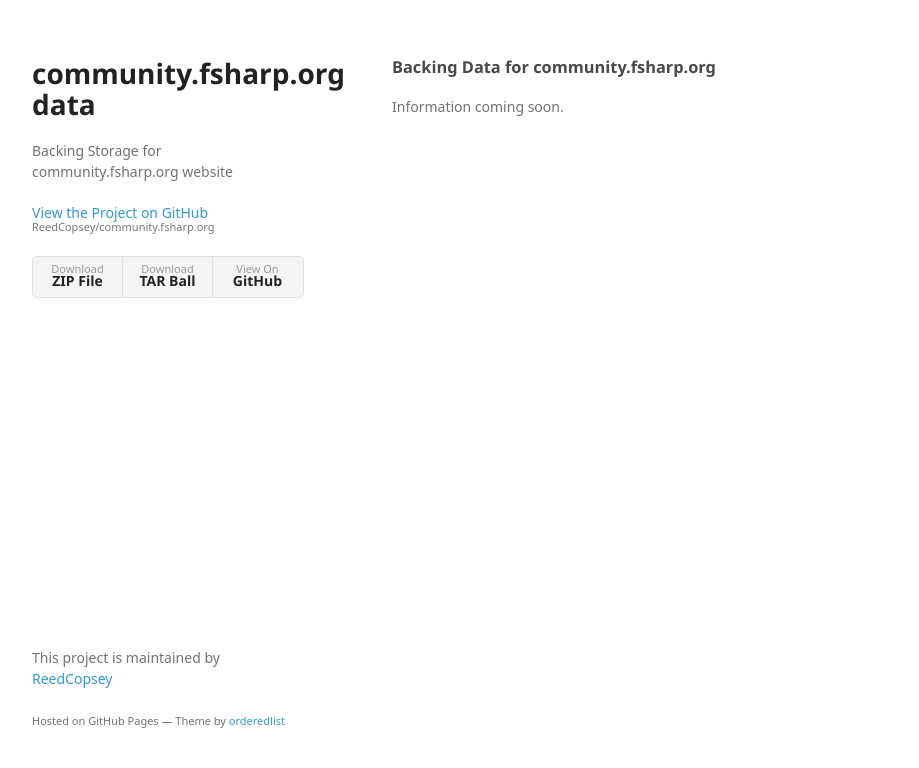
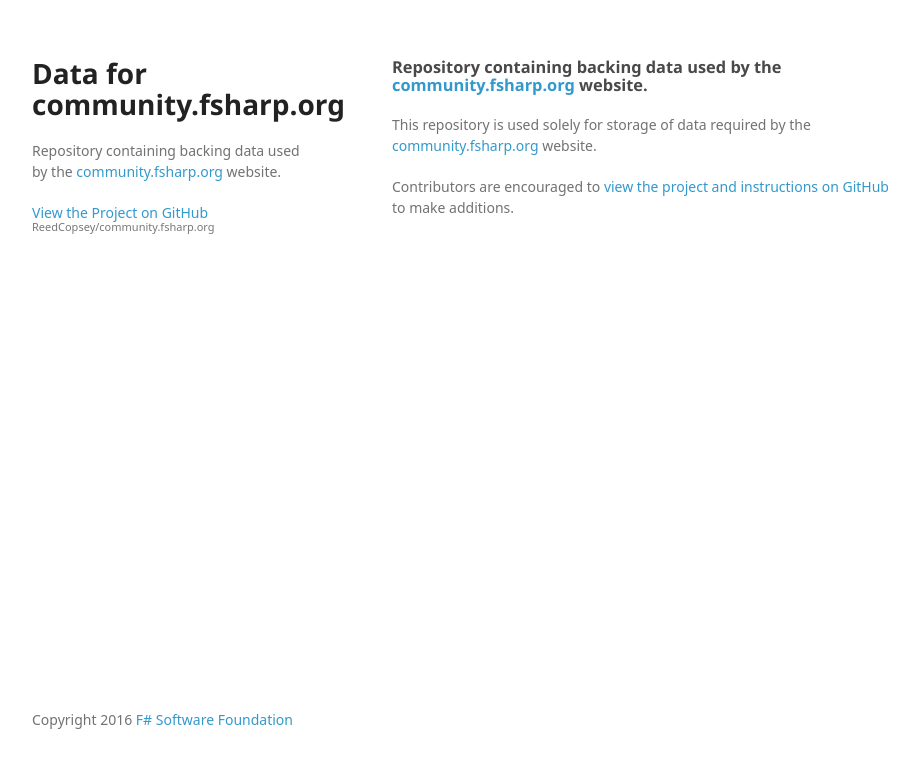
Before and after one commit to isaacabraham/community.fsharp.org, a plain HTML site: page index.html in a window 1280 px wide. Shown: the whole page, without its empty margins (178-1097 px from the left). Drawn offline with Linux system fonts and the light colour scheme; a web font is replaced by a local one.

Commit message:
Updated description
and added robots.txt

```diff
--- a/index.html
+++ b/index.html
@@ -15,30 +15,23 @@
   <body>
     <div class="wrapper">
       <header>
-        <h1>community.fsharp.org data</h1>
-        <p>Backing Storage for community.fsharp.org website</p>
+        <h1>Data for<br />
+        community.fsharp.org</h1>
+        <p>Repository containing backing data used by the <a href="http://community.fsharp.org">community.fsharp.org</a> website.</p>
 
         <p class="view"><a href="https://github.com/ReedCopsey/community.fsharp.org">View the Project on GitHub <small>ReedCopsey/community.fsharp.org</small></a></p>
-
-
-        <ul>
-          <li><a href="https://github.com/ReedCopsey/community.fsharp.org/zipball/master">Download <strong>ZIP File</strong></a></li>
-          <li><a href="https://github.com/ReedCopsey/community.fsharp.org/tarball/master">Download <strong>TAR Ball</strong></a></li>
-          <li><a href="https://github.com/ReedCopsey/community.fsharp.org">View On <strong>GitHub</strong></a></li>
-        </ul>
       </header>
       <section>
         <h3>
-<a id="backing-data-for-communityfsharporg" class="anchor" href="#backing-data-for-communityfsharporg" aria-hidden="true"><span aria-hidden="true" class="octicon octicon-link"></span></a>Backing Data for community.fsharp.org</h3>
+<a id="backing-data-for-communityfsharporg" class="anchor" href="#backing-data-for-communityfsharporg" aria-hidden="true"><span aria-hidden="true" class="octicon octicon-link"></span></a>Repository containing backing data used by the <a href="http://community.fsharp.org">community.fsharp.org</a> website.</h3>
 
-<p>Information coming soon.</p>
+<p>This repository is used solely for storage of data required by the <a href="http://community.fsharp.org">community.fsharp.org</a> website.</p>
+<p>Contributors are encouraged to <a href="https://github.com/ReedCopsey/community.fsharp.org">view the project and instructions on GitHub</a> to make additions.
       </section>
       <footer>
-        <p>This project is maintained by <a href="https://github.com/ReedCopsey">ReedCopsey</a></p>
-        <p><small>Hosted on GitHub Pages &mdash; Theme by <a href="https://github.com/orderedlist">orderedlist</a></small></p>
+        <p>Copyright 2016 <a href="http://fsharp.org">F# Software Foundation</a></p>
       </footer>
     </div>
     <script src="javascripts/scale.fix.js"></script>
-
   </body>
 </html>
```
Also changed, not shown: robots.txt (added).
